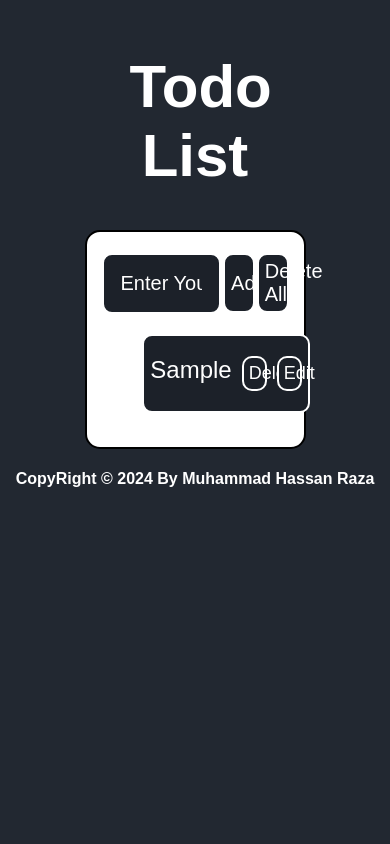
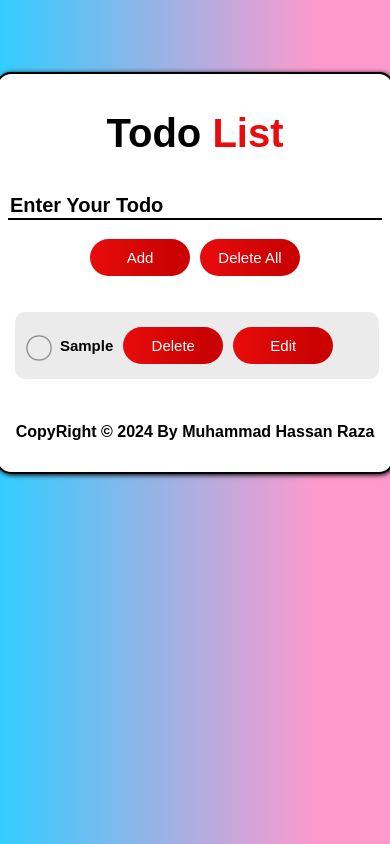
Before and after one commit to MuhammadHassanRaza25/Todo-List-JS, a plain HTML site: page index.html in a window 390 px wide. Both pictures are taken after typing "Sample" into the empty fields and a click on the button "Add". Drawn offline with nearby package versions, Linux system fonts and the light colour scheme.

Commit message:
TODO LIST JS

```diff
--- a/app.js
+++ b/app.js
@@ -4,13 +4,23 @@ var button = document.getElementById('btn')
 var delAll = document.getElementById('delAll')
 
 button.addEventListener('click', ()=>{
+if(input.value == ''){
+  alert('Please Fill This Input Field!')
+  li.style.display = 'none'
+}
 
    var li = document.createElement('li')
    var liText = document.createTextNode(input.value)
    li.appendChild(liText)
-   ul.appendChild(li)
+   ul.prepend(li)  // prepand se new value opper ati rhe gi.
    input.value = ''
 
+   // Check & Uncheck Funtionality
+   li.addEventListener('click',()=>{
+      li.setAttribute('class','checked')
+   })
+
+   // delete button start
    var Delbutton = document.createElement('button')
    var DelbtnText = document.createTextNode('Delete')
    Delbutton.appendChild(DelbtnText)
@@ -19,16 +29,28 @@ button.addEventListener('click', ()=>{
    Delbutton.addEventListener('click',()=>{
        ul.removeChild(li)
    })
+  // delete button end
 
+  // edit button start
    var Editbutton = document.createElement('button')
    var EditbtnText = document.createTextNode('Edit')
    Editbutton.appendChild(EditbtnText)
    li.appendChild(Editbutton)
 
    Editbutton.addEventListener('click',()=>{
-     var newVal = prompt('ENTER EDIT VALUE')
-     li.innerText = `${newVal}`
+    // wohi input hai or wohi button hai bas button ki value change ki hai.
+    // or input ko new id deke css se style kia hai.
+    input.setAttribute('id','editInput')
+    button.innerText = 'Save'
+
+    button.addEventListener('click',()=>{
+      li.style.display = 'none'
+      li.innerText = `${input.value}`
+      button.innerText = 'Add'
+    })
   })
+  // edit button end
+
 })
 
 delAll.addEventListener('click',()=>{
--- a/index.html
+++ b/index.html
@@ -9,23 +9,26 @@
 </head>
 <body>
 
-    <div class="todoHeading" data-aos="fade-down">
-        <h1>Todo List</h1>
-    </div>
-
    <div class="itemsdiv">
-      <div class="inputdiv">
+    <div class="todoHeading">
+      <h1 data-aos="zoom-in">Todo <span style="color: rgb(232, 12, 12);">List</span></h1>
+     </div>
+     <!-- BUTTONS & INPUT -->
+       <div class="inputbtndiv">
          <input type="text" id="input" placeholder="Enter Your Todo">
-              <button id="btn">Add</button>
-              <button id="delAll">Delete All</button>
+            <div class="btndiv">
+                <button id="btn">Add</button>
+                <button id="delAll">Delete All</button>
+            </div>
        </div>
+       <!-- BUTTONS & INPUT -->
        <div class="listdiv">
          <ul id="ul">
+
          </ul>
+         <h4 id="copyright" data-aos="zoom-in">CopyRight &#169; 2024 By Muhammad Hassan Raza</h4>
        </div>
    </div>
-
-   <h4 id="copyright" data-aos="fade-up">CopyRight &#169; 2024 By Muhammad Hassan Raza</h4>
 
    <script src="https://unpkg.com/aos@2.3.1/dist/aos.js"></script>
    <script>
--- a/style.css
+++ b/style.css
@@ -1,69 +1,70 @@
 body{
     font-family: sans-serif;
-    background-color: #222831;
+    background: linear-gradient(to right, #33ccff 0%, #ff99cc 82%);
     display: flex;
     justify-content: center;
     flex-direction: column;
     align-items: center;
-    margin-top: 3%;
+    margin-top: 5%;
+}
+.itemsdiv{
+    border: 2px solid black;
+    box-shadow: 1px 1px 5px black;
+    background-color: white;
+    width: 55%;
+    padding: 10px;
+    border-radius: 15px;
 }
 .todoHeading{
-    color: white;
-    width: 35%;
+    color: black;
     text-align: center;
     font-size: 30px;
     border-radius: 15px;
 }
-.itemsdiv{
-    border: 2px solid black;
+.inputbtndiv{
+  display: flex;
+  flex-wrap: wrap;
+  justify-content: space-evenly;
+  align-items: center;
+  margin-top: 10%;
+}
+.inputbtndiv input{
+    width: 380px;
+    font-size:20px;
+    font-weight: bold;
+    border: none;
+    border-bottom: 2px solid black;
     background-color: white;
-    width: 50%;
-    padding: 15px;
-    border-radius: 15px;
+    color: black;
 }
-.inputdiv{
-  display: flex;
-  justify-content: center;
-  align-items: center;
-}
-.inputdiv input{
-    margin-top: 3%;
-    width: 50%;
-    padding: 17px;
-    font-size:20px;
-    border-radius: 10px;
-    background-color: #1c2129;
-    color: white;
-    border: 2px solid white;
-}
-.inputdiv input:focus{
+.inputbtndiv input:focus{
    outline: none;
 }
-.inputdiv input::placeholder{
-    color: white;
+.inputbtndiv input::placeholder{
+    color: black;
 }
-.inputdiv input:focus::placeholder{
+.inputbtndiv input:focus::placeholder{
+   color: rgb(202, 2, 2);
    padding-left: 7px;
    transition: all 0.5s;
 }
-.inputdiv button{
-    width: 17%;
-    height: 60px;
-    margin-top: 3%;
+.btndiv{
+    display: flex;
+    gap: 10px;
+}
+.btndiv button{
+    border: none;
+    padding: 10px;
+    width: 130px;
     font-size: 20px;
-    margin-left: 1%;
-    border-radius: 10px;
-    background-color: #1c2129;
+    border-radius: 30px;
+    background: linear-gradient(to right, rgb(232, 12, 12) 0%,rgb(202, 2, 2) 82%);
     color: white;
-    border: 2px solid white;
     cursor: pointer;
-    transition: all 0.5s;
 }
-.inputdiv button:hover{
-    background-color: white;
-    border: 2px solid #222831;
-    color: #222831;
-    transition: all 0.5s;
+.btndiv button:hover{
+    font-weight: bold;
+    transform: scale(1.03);
 }
 .listdiv{
     display: flex;
@@ -71,35 +72,112 @@ body{
     justify-content: center;
 }
 #ul li{
-    border: 2px solid white;
-    background: #1c2129;
+    background: rgb(236, 235, 235);
+    color: black;
+    list-style: none;
     border-radius: 10px;
-    color: #fff;
     font-size: x-large;
+    font-weight: bold;
     width: 85%;
-    padding: 20px;
+    padding: 15px;
     display: flex;
     justify-content: center;
+    align-items: center;
     gap: 10px;
     margin-bottom: 2%;
     margin-top: 3%;
 }
 #ul li button{
-    border-radius: 10px;
-    background-color: #1c2129;
+    border: none;
+    padding: 10px;
+    width: 130px;
+    font-size: 20px;
+    border-radius: 30px;
+    background: linear-gradient(to right, rgb(232, 12, 12) 0%,rgb(202, 2, 2) 82%);
     color: white;
-    border: 2px solid white;
     cursor: pointer;
-    font-size: large;
-    padding: 5px;
-    width: 20%;
+}
+#ul li button:hover{
+    font-weight: bold;
+    transform: scale(1.03);
+}
+/* check & uncheck */
+ul li{
+    user-select: none;
+    position: relative;
+}
+ul li::before{
+    content: '';
+    position: absolute;
+    height: 28px;
+    width: 28px;
+    border-radius: 50%;
+    background-image: url(Images/uncheck.png);
+    background-size: cover;
+    background-position:center ;
+    top: 22px;
+    left: 10px;
+}
+ul li.checked::before{
+    background-image: url(Images/check-removebg-preview.png);
+}
+/* check & uncheck */
+#copyright{
+    color: black;
+    text-align: center;
+}
+/* edit input */
+#editInput::placeholder{
+    color: rgb(202, 2, 2);
+    font-weight: bold;
+    padding-left: 5px;
     transition: all 0.5s;
 }
-#ul li button:hover{
-    background-color: white;
-    color: #222831;
-    transition: all 0.5s;
+
+/* RESPONSIVENESS START */
+
+@media (max-width:1024px) {
+    .itemsdiv{
+        width: 100%;
+        margin-top: 10%;
+    }
 }
-#copyright{
-    color: white;
+@media (max-width:669px){
+    .itemsdiv{
+        margin-top: 7%;
+    }
+    .inputbtndiv input{
+        margin-bottom: 5%;
+    }
+    #ul li{
+        width:100% ;
+        margin-left: -6%;
+    }
 }
+@media (max-width:669px){
+    .btndiv button{
+        width: 100px;
+        font-size: 15px;
+    }
+    #ul li button{
+        width: 100px;
+        font-size: 15px;
+    }
+}
+@media (max-width:412px){
+    .todoHeading{
+        font-size: 20px;
+    }
+    .itemsdiv{
+        margin-top: 14%;
+    }
+    #ul li{
+        width:100% ;
+        margin-left: -10%;
+        font-size: 15px;
+    }
+    .btndiv button{
+       margin-bottom: 5%;
+    }
+}
+/* RESPONSIVENESS END */
```
Also changed, not shown: Images/check-removebg-preview.png (added), Images/uncheck.png (added).
